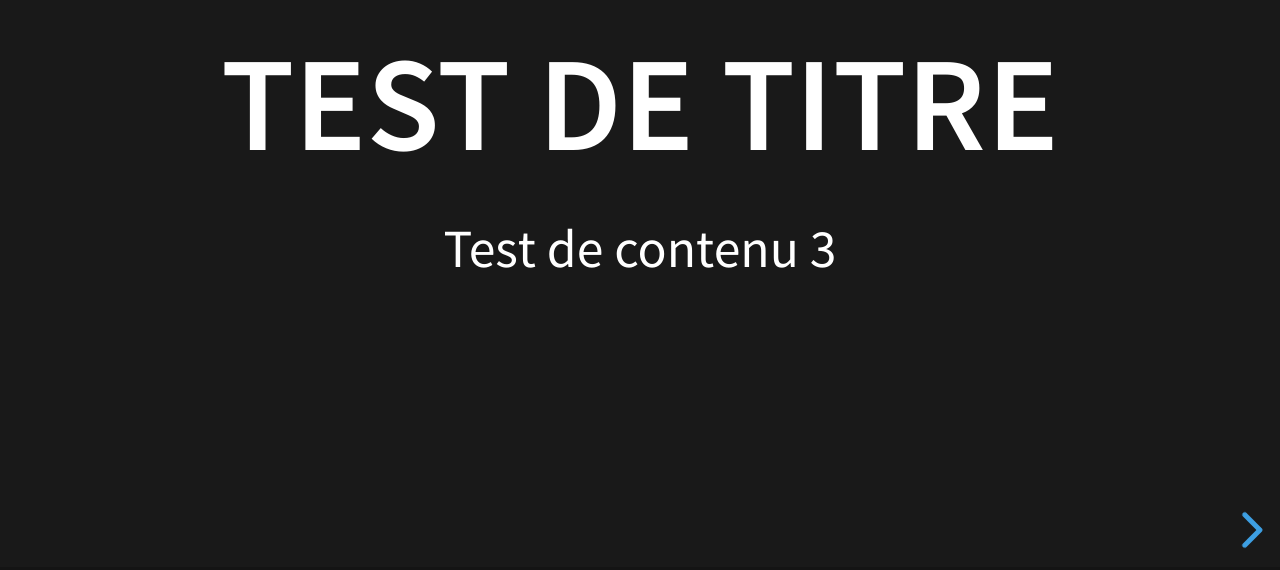
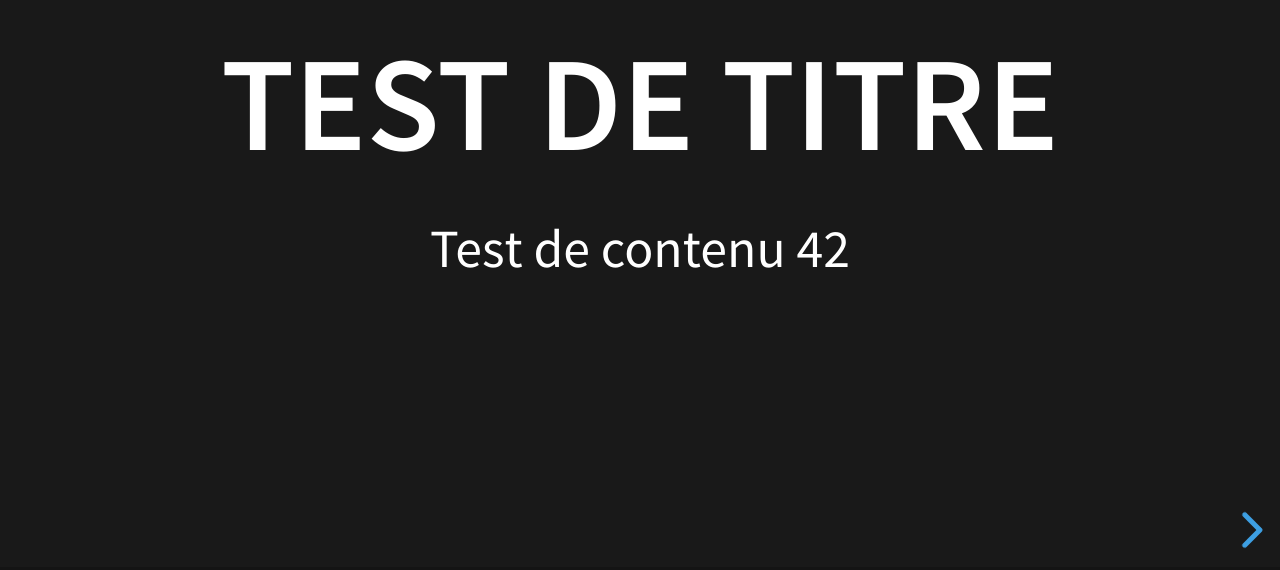
Before and after one commit to gnicoulaud/reveal, a website: page index.html in a window 1280 px wide. Shown: the part 230-800 px from the top of the page. Drawn offline with Linux system fonts and the light colour scheme.

Commit message:
Update index.html
Encore un test

```diff
--- a/index.html
+++ b/index.html
@@ -18,7 +18,7 @@
 				<!-- Slides -->
 				<section>
 					<h1>Test de titre</h1>
-					<p>Test de contenu 3</p>
+					<p>Test de contenu 42</p>
 				</section>
 
 				<section>
```
